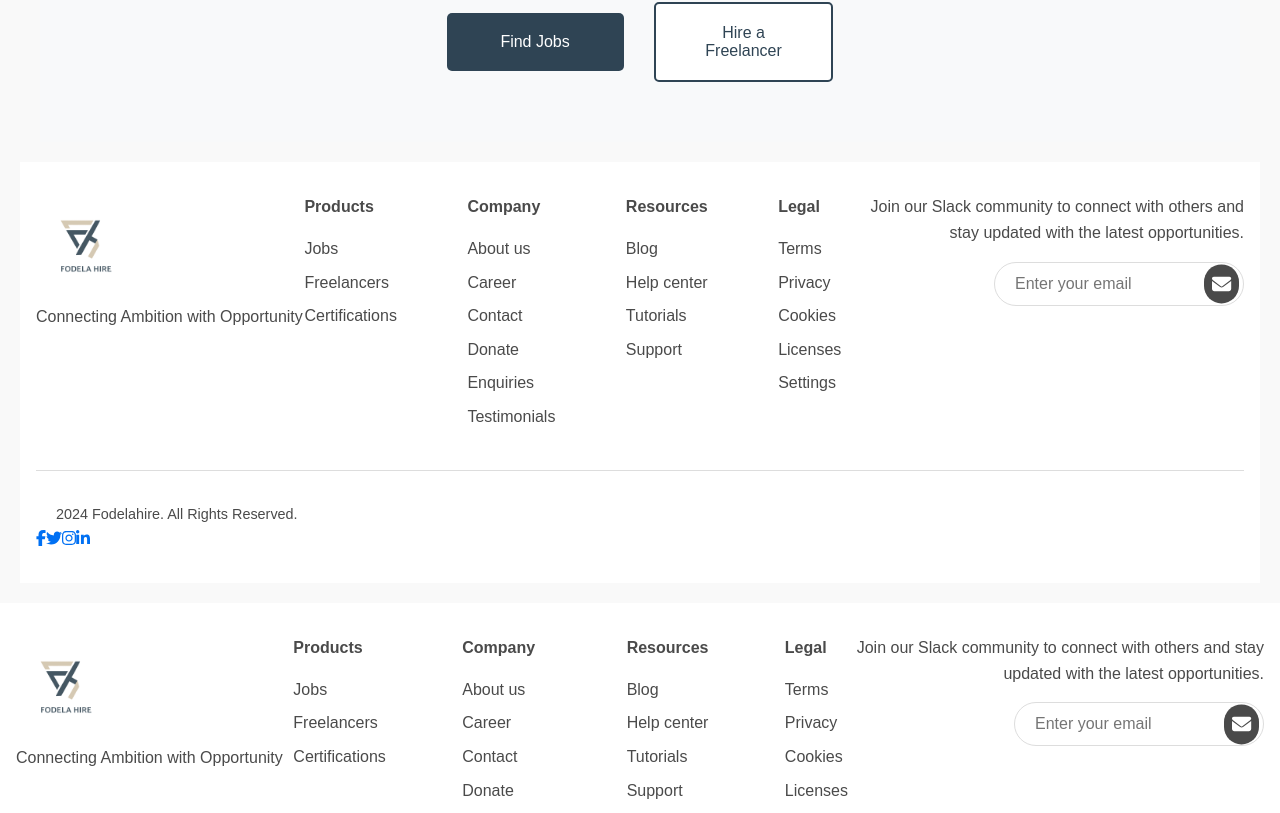
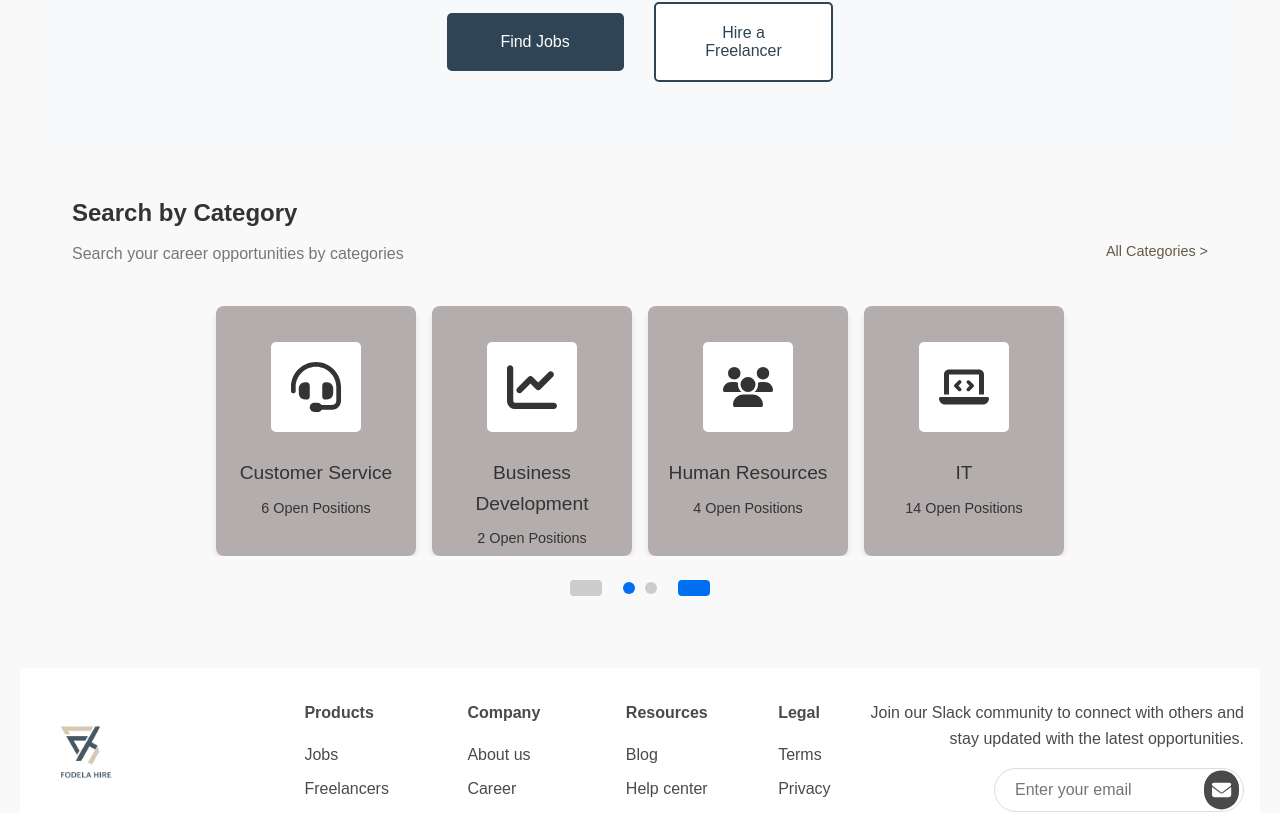
Before and after one commit to Fodelahire/webplay, a Next.js app: page /guest in a window 1280 px wide. Shown: the part 628-1441 px from the top of the page. Built offline with nearby package versions, Linux system fonts and the light colour scheme.

Commit message:
added the category component

```diff
--- /dev/null
+++ b/data/jobCategories.ts
@@ -0,0 +1,20 @@
+import { IconDefinition } from '@fortawesome/fontawesome-svg-core';
+import { faHeadset, faChartLine, faUsers, faLaptopCode, faBullhorn, faCoins, faPaintBrush, faBalanceScale } from '@fortawesome/free-solid-svg-icons';
+
+interface JobCategory {
+  id: number;
+  title: string;
+  openPositions: number;
+  icon: IconDefinition;
+}
+
+export const jobCategories: JobCategory[] = [
+  { id: 1, title: 'Customer Service', openPositions: 6, icon: faHeadset },
+  { id: 2, title: 'Business Development', openPositions: 2, icon: faChartLine },
+  { id: 3, title: 'Human Resources', openPositions: 4, icon: faUsers },
+  { id: 4, title: 'IT', openPositions: 14, icon: faLaptopCode },
+  { id: 5, title: 'Marketing', openPositions: 5, icon: faBullhorn },
+  { id: 6, title: 'Finance', openPositions: 3, icon: faCoins },
+  { id: 7, title: 'Design', openPositions: 8, icon: faPaintBrush },
+  { id: 8, title: 'Legal', openPositions: 1, icon: faBalanceScale },
+];
--- a/package.json
+++ b/package.json
@@ -9,6 +9,7 @@
     "lint": "next lint"
   },
   "dependencies": {
+    "@fortawesome/fontawesome-free": "^6.6.0",
     "@fortawesome/fontawesome-svg-core": "^6.6.0",
     "@fortawesome/free-brands-svg-icons": "^6.6.0",
     "@fortawesome/free-solid-svg-icons": "^6.6.0",
--- /dev/null
+++ b/src/app/components/categories/JobCategoryCard.tsx
@@ -0,0 +1,25 @@
+import React from 'react';
+import { FontAwesomeIcon } from '@fortawesome/react-fontawesome';
+import { IconDefinition } from '@fortawesome/fontawesome-svg-core';
+import styles from '@/styles/components/categories/JobCategotyCard.module.scss';
+
+interface JobCategoryCardProps {
+  category: {
+    id: number;
+    title: string;
+    openPositions: number;
+    icon: IconDefinition;
+  };
+}
+
+const JobCategoryCard: React.FC<{ category: JobCategoryCardProps['category'] }> = ({ category }) => {
+  return (
+    <div className={styles.card}>
+      <FontAwesomeIcon icon={category.icon} className={styles.icon} aria-hidden="true" />
+      <h3 className={styles.title}>{category.title}</h3>
+      <p className={styles.openPositions}>{category.openPositions} Open Positions</p>
+    </div>
+  );
+};
+
+export default JobCategoryCard;
--- /dev/null
+++ b/src/app/components/categories/JobCategorySlider.tsx
@@ -0,0 +1,48 @@
+'use client';
+import React from 'react';
+import styles from '@/styles/components/categories/JobCategorySlider.module.scss';
+import JobCategoryCard from './JobCategoryCard';
+import SliderNavigation from './sliderNavigation';
+import { jobCategories } from '../../../../data/jobCategories';
+
+const JobCategorySlider: React.FC = () => {
+  const itemsPerPage = 4;
+  const [currentPage, setCurrentPage] = React.useState(1);
+
+  const indexOfLastItem = currentPage * itemsPerPage;
+  const indexOfFirstItem = indexOfLastItem - itemsPerPage;
+  const currentItems = jobCategories.slice(indexOfFirstItem, indexOfLastItem);
+
+  return (
+    <div className={styles.jobCategorySlider}>
+        <div className={styles.content}>
+            <div className={styles.header}>
+            <h2 className={styles.title}>Search by Category</h2>
+            <p className={styles.subtitle}>Search your career opportunities by categories</p>
+        </div>
+
+        <div>
+        <a href="/all-categories" className={styles.allCategories}>
+          All Categories &gt;
+        </a>
+        </div>
+
+      </div>
+
+      <div className={styles.slider}>
+        {currentItems.map((category) => (
+          <JobCategoryCard key={category.id} category={category} />
+        ))}
+      </div>
+
+      <SliderNavigation
+        currentPage={currentPage}
+        totalPages={Math.ceil(jobCategories.length / itemsPerPage)}
+        goToNextPage={() => setCurrentPage((prev) => Math.min(prev + 1, Math.ceil(jobCategories.length / itemsPerPage)))}
+        goToPreviousPage={() => setCurrentPage((prev) => Math.max(prev - 1, 1))}
+      />
+    </div>
+  );
+};
+
+export default JobCategorySlider;
--- /dev/null
+++ b/src/app/components/categories/sliderNavigation.tsx
@@ -0,0 +1,45 @@
+import React from 'react';
+import styles from '@/styles/components/categories/sliderNavigation.module.scss';
+
+interface SliderNavigationProps {
+  currentPage: number;
+  totalPages: number;
+  goToNextPage: () => void;
+  goToPreviousPage: () => void;
+}
+
+const SliderNavigation: React.FC<SliderNavigationProps> = ({
+  currentPage,
+  totalPages,
+  goToNextPage,
+  goToPreviousPage,
+}) => {
+  return (
+    <div className={styles.navigation}>
+      <button
+        className={styles.prevButton}
+        onClick={goToPreviousPage}
+        disabled={currentPage === 1}
+      >
+
+      </button>
+
+      {Array.from({ length: totalPages }, (_, index) => (
+        <span
+          key={index}
+          className={`${styles.dot} ${currentPage === index + 1 ? styles.activeDot : ''}`}
+        ></span>
+      ))}
+
+      <button
+        className={styles.nextButton}
+        onClick={goToNextPage}
+        disabled={currentPage === totalPages}
+      >
+
+      </button>
+    </div>
+  );
+};
+
+export default SliderNavigation;
--- a/src/app/guest/page.tsx
+++ b/src/app/guest/page.tsx
@@ -2,12 +2,14 @@ import React from "react";
 import GuestLayout from "./layout";
 import styles from "@/styles/dashboard/guest/GuestLayout.module.scss";
 import WelcomePage from "./components/welcomePage";
+import JobCategorySlider from "../components/categories/JobCategorySlider";
 
 export default function GuestPage() {
   return (
     <GuestLayout>
       <div className={styles.guestPage}>
        <WelcomePage/>
+       <JobCategorySlider/>
       </div>
     </GuestLayout>
   );
--- /dev/null
+++ b/src/styles/components/categories/JobCategorySlider.module.scss
@@ -0,0 +1,56 @@
+.jobCategorySlider {
+  padding: 2rem;
+  margin: 20px auto;
+  background-color: #f9f9f9;
+}
+
+.content{
+    display:flex;
+    justify-content: space-between;
+    align-items: center;
+}
+
+.header {
+  display: flex;
+  flex-direction: column;
+  align-items: flex-start;
+  margin-bottom: 1.5rem;
+}
+
+.title {
+  font-size: 1.5rem;
+  font-weight: 600;
+  margin-bottom: 0.5rem;
+  text-align: left;
+}
+
+.subtitle {
+  font-size: 1rem;
+  color: #777;
+  margin-bottom: 1rem;
+  text-align: left;
+
+}
+
+.allCategories {
+  font-size: 0.9rem;
+  color: #635b42;
+  text-decoration: none;
+}
+
+.sliderWrapper {
+  position: relative;
+  display: flex;
+  flex-direction: column;
+  align-items: center;
+  justify-content: center;
+}
+
+.slider {
+  display: flex;
+    align-items: center;
+  justify-content: center;
+  gap: 1rem;
+  overflow-x: auto;
+  scroll-behavior: smooth;
+}
--- /dev/null
+++ b/src/styles/components/categories/JobCategotyCard.module.scss
@@ -0,0 +1,30 @@
+.card {
+  flex: 0 0 auto;
+  width: 200px;
+  height: 250px;
+  background-color: #b4adad;
+;
+  border-radius: 8px;
+  box-shadow: 0 4px 6px rgba(0, 0, 0, 0.1);
+  padding: 1rem;
+  text-align: center;
+}
+
+.icon {
+  width: 50px;
+  height: 50px;
+  margin: 20px auto;
+  background: #fff;
+  border-radius: 5px;
+  padding: 20px;
+}
+
+.title {
+  font-size: 1.2rem;
+  font-weight: 500;
+  margin-bottom: 0.5rem;
+}
+
+.openPositions {
+  font-size: 0.9rem;
+}
--- /dev/null
+++ b/src/styles/components/categories/sliderNavigation.module.scss
@@ -0,0 +1,40 @@
+.navigation {
+  display: flex;
+  align-items: center;
+  justify-content: center;
+  margin-top: 1.5rem;
+}
+
+.prevButton,
+.nextButton {
+  background-color: #0070f3;
+  color: white;
+  padding: 0.5rem 1rem;
+  border: none;
+  border-radius: 4px;
+  cursor: pointer;
+  font-size: 1rem;
+  margin: 0 1rem;
+
+  &:disabled {
+    background-color: #ccc;
+    cursor: not-allowed;
+  }
+
+  &:hover:not(:disabled) {
+    background-color: #0056b3;
+  }
+}
+
+.dot {
+  height: 12px;
+  width: 12px;
+  margin: 0 5px;
+  background-color: #ccc;
+  border-radius: 50%;
+  display: inline-block;
+}
+
+.activeDot {
+  background-color: #0070f3;
+}
```
Also changed, not shown: 1 other file (tests, documents, lock files or other folders).
